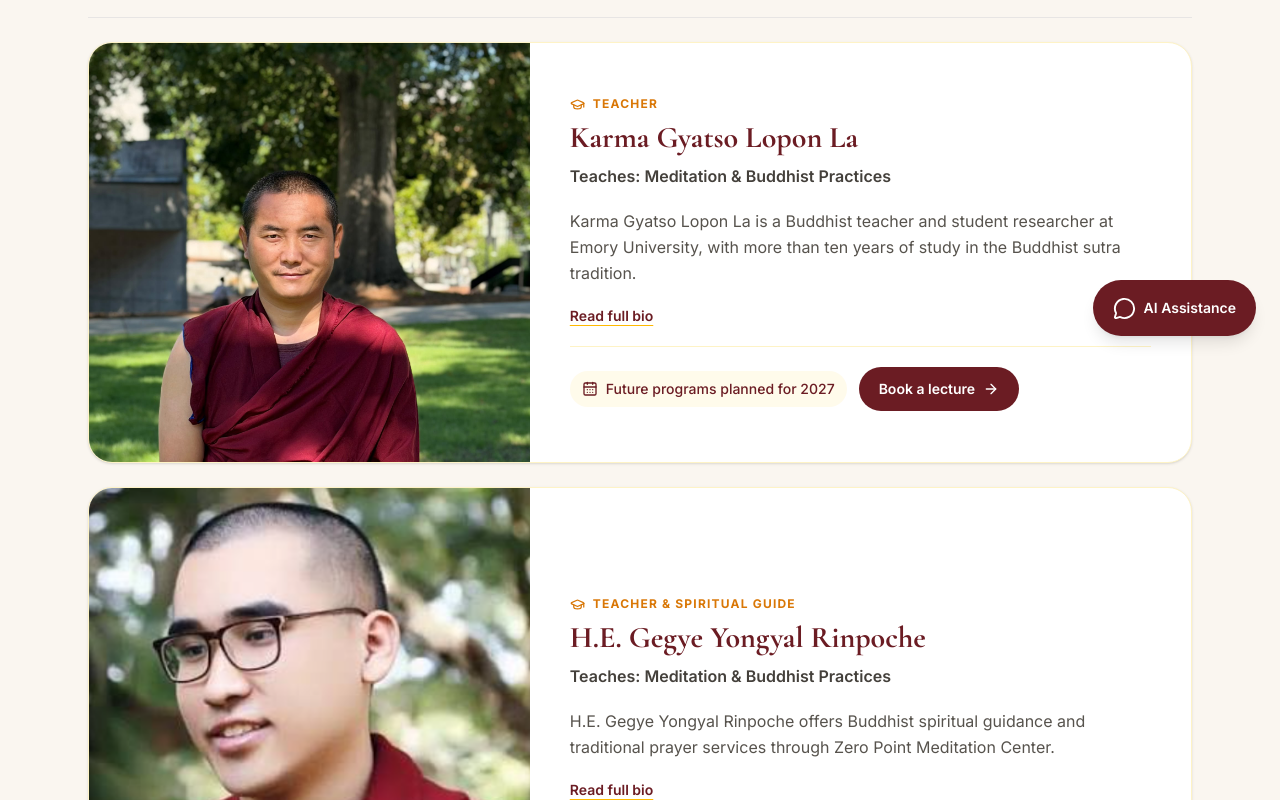
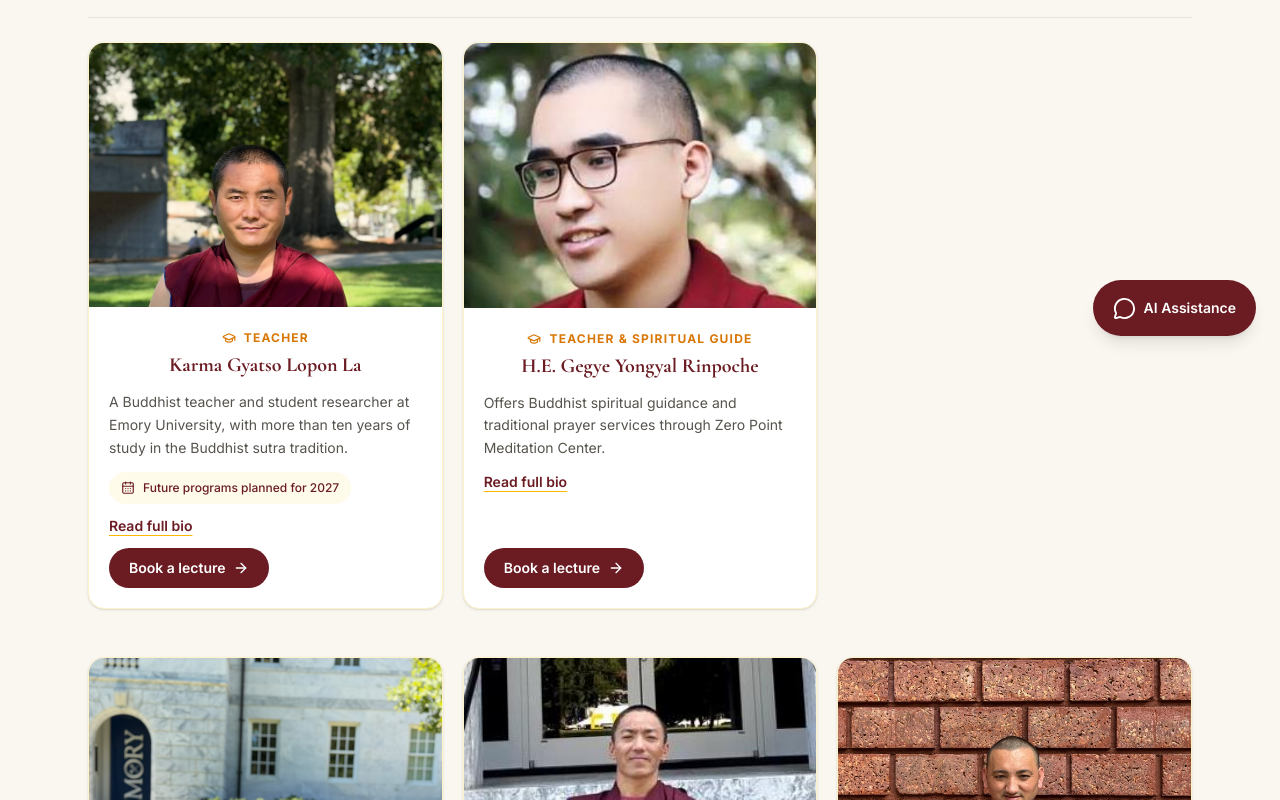
Before and after one commit to sherpaten/Zero-Point-Meditation-Center, a React (Vite) app in the folder zero-point-meditation/: page /teachers in a window 1280 px wide. Shown: the part 440-1240 px from the top of the page. Built offline with nearby package versions, Linux system fonts and the light colour scheme.

Commit message:
Match featured teacher cards to profile card design

```diff
--- a/zero-point-meditation/src/pages/Teachings.jsx
+++ b/zero-point-meditation/src/pages/Teachings.jsx
@@ -47,88 +47,38 @@ export default function Teachings() {
           <h2 id="teacher-list-heading" className="font-serif text-2xl font-bold text-buddhist-burgundy sm:text-3xl">Our Teachers</h2>
         </div>
 
-        <motion.article
-          initial={{ opacity: 0, y: 18 }}
-          animate={{ opacity: 1, y: 0 }}
-          transition={{ duration: 0.45 }}
-          className="grid overflow-hidden rounded-3xl border border-amber-100 bg-white shadow-sm md:grid-cols-[minmax(260px,0.8fr)_1.2fr]"
-        >
-          <div className="min-h-[320px] bg-stone-100 sm:min-h-[400px]">
-            <img
-              src={karmaGyatsoPhoto}
-              alt="Karma Gyatso Lopon La"
-              className="h-full w-full object-cover object-top"
-              loading="lazy"
-            />
+        <div className="grid gap-5 lg:grid-cols-3">
+          <motion.article initial={{ opacity: 0, y: 16 }} whileInView={{ opacity: 1, y: 0 }} viewport={{ once: true }} className="flex flex-col overflow-hidden rounded-2xl border border-amber-100 bg-white shadow-sm">
+            <div className="aspect-[4/3] overflow-hidden bg-stone-100">
+              <img src={karmaGyatsoPhoto} alt="Karma Gyatso Lopon La" className="h-full w-full object-cover object-top" loading="lazy" />
             </div>
-          <div className="flex flex-col justify-center gap-5 p-6 sm:p-8 lg:p-10">
-            <div className="space-y-2">
-              <span className="inline-flex items-center gap-2 text-xs font-bold uppercase tracking-widest text-buddhist-gold">
-                <GraduationCap size={15} /> Teacher
-              </span>
-              <h3 className="font-serif text-2xl font-bold text-buddhist-burgundy sm:text-3xl">Karma Gyatso Lopon La</h3>
-              <p className="font-semibold text-stone-700">Teaches: Meditation &amp; Buddhist Practices</p>
+            <div className="flex flex-1 flex-col gap-3 p-5">
+              <div className="space-y-1 text-center">
+                <span className="inline-flex items-center gap-2 text-xs font-bold uppercase tracking-widest text-buddhist-gold"><GraduationCap size={14} /> Teacher</span>
+                <h3 className="font-serif text-xl font-bold text-buddhist-burgundy">Karma Gyatso Lopon La</h3>
               </div>
-
-            <p className="leading-relaxed text-stone-600">
-              Karma Gyatso Lopon La is a Buddhist teacher and student researcher at Emory University, with more than ten years of study in the Buddhist sutra tradition.
-            </p>
+              <p className="text-sm leading-relaxed text-stone-600">A Buddhist teacher and student researcher at Emory University, with more than ten years of study in the Buddhist sutra tradition.</p>
+              <span className="inline-flex w-fit items-center gap-2 rounded-full bg-amber-50 px-3 py-2 text-xs font-medium text-buddhist-burgundy"><CalendarDays size={14} /> Future programs planned for 2027</span>
               <button type="button" onClick={() => setSelectedBio({ name: 'Karma Gyatso Lopon La', image: karmaGyatsoPhoto, biography: 'Karma Gyatso Lopon La completed his Grade 12 education in India and spent more than ten years studying the Buddhist sutra tradition at Bokar Shedra. He is currently a student researcher at Emory University. At Zero Point Meditation Center, he will teach meditation and facilitate online Buddhist prayer programs planned for 2027. Program details and dates will be shared when they are confirmed.' })} className="w-fit text-sm font-semibold text-buddhist-burgundy underline decoration-amber-400 underline-offset-4 hover:text-amber-700">Read full bio</button>
-
-            <div className="flex flex-wrap items-center gap-3 border-t border-amber-100 pt-5">
-              <span className="inline-flex items-center gap-2 rounded-full bg-amber-50 px-3 py-2 text-sm font-medium text-buddhist-burgundy">
-                <CalendarDays size={16} /> Future programs planned for 2027
-              </span>
-              <button
-                type="button"
-                onClick={() => { setSelectedTeacher('Karma Gyatso Lopon La'); setBookingOpen(true); }}
-                className="inline-flex items-center justify-center gap-2 rounded-full bg-buddhist-burgundy px-5 py-3 text-sm font-semibold text-white transition hover:bg-buddhist-burgundy-hover focus-visible:outline focus-visible:outline-2 focus-visible:outline-offset-2 focus-visible:outline-amber-700"
-              >
-                Book a lecture <ArrowRight size={16} />
-              </button>
-            </div>
+              <button type="button" onClick={() => { setSelectedTeacher('Karma Gyatso Lopon La'); setBookingOpen(true); }} className="mt-auto inline-flex w-fit items-center justify-center gap-2 rounded-full bg-buddhist-burgundy px-5 py-2.5 text-sm font-semibold text-white transition hover:bg-buddhist-burgundy-hover">Book a lecture <ArrowRight size={16} /></button>
             </div>
           </motion.article>
 
-        <motion.article
-          initial={{ opacity: 0, y: 18 }}
-          animate={{ opacity: 1, y: 0 }}
-          transition={{ duration: 0.45, delay: 0.1 }}
-          className="grid overflow-hidden rounded-3xl border border-amber-100 bg-white shadow-sm md:grid-cols-[minmax(260px,0.8fr)_1.2fr]"
-        >
-          <div className="min-h-[320px] bg-stone-100 sm:min-h-[400px]">
-            <img
-              src={gegyeYongyalRinpoche}
-              alt="H.E. Gegye Yongyal Rinpoche"
-              className="h-full w-full object-cover object-top"
-              loading="lazy"
-            />
+          <motion.article initial={{ opacity: 0, y: 16 }} whileInView={{ opacity: 1, y: 0 }} viewport={{ once: true }} className="flex flex-col overflow-hidden rounded-2xl border border-amber-100 bg-white shadow-sm">
+            <div className="aspect-[4/3] overflow-hidden bg-stone-100">
+              <img src={gegyeYongyalRinpoche} alt="H.E. Gegye Yongyal Rinpoche" className="h-full w-full object-cover object-top" loading="lazy" />
             </div>
-          <div className="flex flex-col justify-center gap-5 p-6 sm:p-8 lg:p-10">
-            <div className="space-y-2">
-              <span className="inline-flex items-center gap-2 text-xs font-bold uppercase tracking-widest text-buddhist-gold">
-                <GraduationCap size={15} /> Teacher &amp; Spiritual Guide
-              </span>
-              <h3 className="font-serif text-2xl font-bold text-buddhist-burgundy sm:text-3xl">H.E. Gegye Yongyal Rinpoche</h3>
-              <p className="font-semibold text-stone-700">Teaches: Meditation &amp; Buddhist Practices</p>
+            <div className="flex flex-1 flex-col gap-3 p-5">
+              <div className="space-y-1 text-center">
+                <span className="inline-flex items-center gap-2 text-xs font-bold uppercase tracking-widest text-buddhist-gold"><GraduationCap size={14} /> Teacher &amp; Spiritual Guide</span>
+                <h3 className="font-serif text-xl font-bold text-buddhist-burgundy">H.E. Gegye Yongyal Rinpoche</h3>
               </div>
-
-            <p className="leading-relaxed text-stone-600">
-              H.E. Gegye Yongyal Rinpoche offers Buddhist spiritual guidance and traditional prayer services through Zero Point Meditation Center.
-            </p>
+              <p className="text-sm leading-relaxed text-stone-600">Offers Buddhist spiritual guidance and traditional prayer services through Zero Point Meditation Center.</p>
               <button type="button" onClick={() => setSelectedBio({ name: 'H.E. Gegye Yongyal Rinpoche', image: gegyeYongyalRinpoche, biography: 'H.E. Gegye Yongyal Rinpoche offers Buddhist spiritual guidance and traditional prayer services through Zero Point Meditation Center. Learn more about his spiritual guidance and enquire about opportunities for Buddhist practice through the centre.' })} className="w-fit text-sm font-semibold text-buddhist-burgundy underline decoration-amber-400 underline-offset-4 hover:text-amber-700">Read full bio</button>
-
-            <div className="flex flex-wrap items-center gap-3 border-t border-amber-100 pt-5">
-              <button
-                type="button"
-                onClick={() => { setSelectedTeacher('H.E. Gegye Yongyal Rinpoche'); setBookingOpen(true); }}
-                className="inline-flex items-center justify-center gap-2 rounded-full bg-buddhist-burgundy px-5 py-3 text-sm font-semibold text-white transition hover:bg-buddhist-burgundy-hover focus-visible:outline focus-visible:outline-2 focus-visible:outline-offset-2 focus-visible:outline-amber-700"
-              >
-                Book a lecture <ArrowRight size={16} />
-              </button>
-            </div>
+              <button type="button" onClick={() => { setSelectedTeacher('H.E. Gegye Yongyal Rinpoche'); setBookingOpen(true); }} className="mt-auto inline-flex w-fit items-center justify-center gap-2 rounded-full bg-buddhist-burgundy px-5 py-2.5 text-sm font-semibold text-white transition hover:bg-buddhist-burgundy-hover">Book a lecture <ArrowRight size={16} /></button>
             </div>
           </motion.article>
+        </div>
       </section>
 
       <section aria-label="Additional teacher profiles" className="space-y-6">
```
Lines whose indentation alone changed are shown as unchanged.
